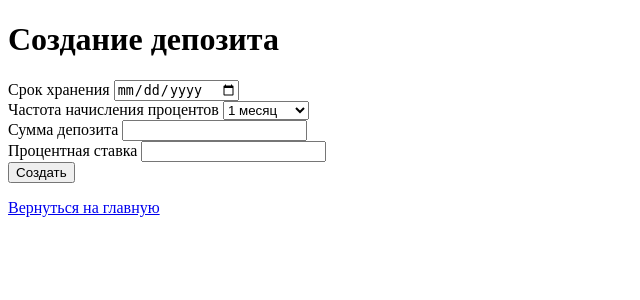
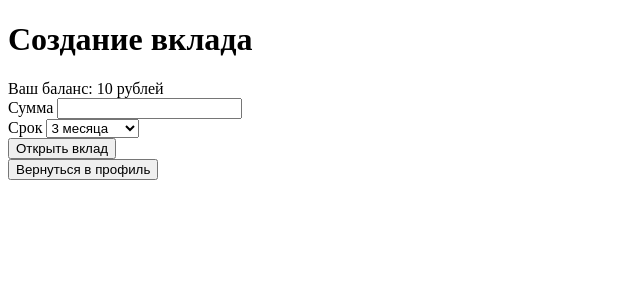
Before and after one commit to davidcitoaa/cursovaya, a Flask app: template templates/create_deposit.html in a window 1280 px wide. Shown: the top 300 px of the page, without its empty margins (0-640 px from the left). Run offline with Flask 3, Linux system fonts and the light colour scheme; the template is opened without the code that fills it: values that come from a table or form of the project are taken from there, most other values are stand-ins (such as "Sample title", 1, 10 or a date in 2020); parts of the project's set-up code (start-up, migrations or seed data) failed here and were passed over.

Commit message:
Добавил отображение вкладов. Исправил неточности.

```diff
--- a/app.py
+++ b/app.py
@@ -1,23 +1,6 @@
-# для того, чтобы код работал, нужно, чтобы была такая таблица:
-# CREATE TABLE IF NOT EXISTS public.deposit
-# (
-#     deposit_id integer NOT NULL DEFAULT nextval('deposit_deposit_id_seq'::regclass),
-#     client_id integer NOT NULL,
-#     storage_period date NOT NULL,
-#     loan_id integer,
-#     interest_capitalization_frequency character varying(255) COLLATE pg_catalog."default" NOT NULL,
-#     CONSTRAINT deposit_pkey PRIMARY KEY (deposit_id),
-#     CONSTRAINT deposit_client_id_fkey FOREIGN KEY (client_id)
-#         REFERENCES public.client (client_id) MATCH SIMPLE
-#         ON UPDATE NO ACTION
-#         ON DELETE NO ACTION,
-#     CONSTRAINT deposit_loan_id_fkey FOREIGN KEY (loan_id)
-#         REFERENCES public.loan (loan_id) MATCH SIMPLE
-#         ON UPDATE NO ACTION
-#         ON DELETE NO ACTION
-# )
+import hashlib
+from datetime import datetime, timedelta
 
-import hashlib
 from flask import Flask, render_template, redirect, url_for
 from peewee import *
 from flask_login import LoginManager, UserMixin, login_user, login_required, logout_user, current_user
@@ -118,6 +101,39 @@ class RegisterForm(FlaskForm):
 
 
 class DepositForm(FlaskForm):
+    duration = SelectField(
+        'Срок вклада',
+        choices=[
+            (3, '3 месяца'),
+            (4, '4 месяца'),
+            (5, '5 месяцев'),
+            (6, '6 месяцев'),
+            (7, '7 месяцев'),
+            (8, '8 месяцев'),
+            (9, '9 месяцев'),
+            (10, '10 месяцев'),
+            (11, '11 месяцев'),
+            (12, '12 месяцев'),
+            (13, '13 месяцев'),
+            (14, '14 месяцев'),
+            (15, '15 месяцев'),
+            (16, '16 месяцев'),
+            (17, '17 месяцев'),
+            (18, '18 месяцев'),
+            (19, '19 месяцев'),
+            (20, '20 месяцев'),
+            (21, '21 месяцев'),
+            (22, '22 месяцев'),
+            (23, '23 месяцев'),
+            (24, '24 месяца'),
+        ],
+        validators=[DataRequired()]
+    )
+    amount = DecimalFieldHTML5('Amount', validators=[DataRequired()])
+    submit = SubmitField('Создать')
+
+
+class DepositForm1(FlaskForm):
     storage_period = DateField(validators=[DataRequired()])
     interest_capitalization_frequency = SelectField(
         'Период капитализации процентов',
@@ -147,6 +163,8 @@ def index():
 @app.route('/login', methods=['GET', 'POST'])
 def login():
     form = LoginForm()
+    for error in form.errors:
+        print(error)
 
     if form.validate_on_submit():
         user = Client.get_or_none(Client.email == form.username.data)
@@ -181,8 +199,8 @@ def register():
 
 # Определение формы для пополнения баланса
 class AddFundsForm(FlaskForm):
-    amount = DecimalFieldHTML5('Amount', validators=[DataRequired()])
-    submit = SubmitField('Add Funds')
+    amount = DecimalFieldHTML5('Введите сумму', validators=[DataRequired()])
+    submit = SubmitField('Пополнить')
 
 
 # Маршрут для пополнения баланса
@@ -213,9 +231,22 @@ def add_funds():
             user_balance.save()
 
         return redirect(url_for('dashboard'))
+    else:
+        for error in form.errors:
+            print(error)
+    user_balance = getClientBalance()
 
-    return render_template('add_funds.html', form=form)
+    return render_template('add_funds.html', form=form, current_balance=user_balance)
 
+
+def getClientBalance():
+    client_balance = ClientBalance.get_or_none(client_id=current_user.client_id)
+    if client_balance is None:
+        client_balance = ClientBalance.create(client_id=current_user, balance=0.0)
+        client_balance.save()
+
+    balance_value = client_balance.balance
+    return balance_value
 
 @app.route('/dashboard')
 @login_required
@@ -228,6 +259,10 @@ def dashboard():
         client_balance.save()
 
     balance_value = client_balance.balance
+
+    # Получаем информацию о депозитах пользователя
+    user_deposits = Deposit.select().join(Loan).where(Deposit.client_id == current_user)
+    print(user_deposits)
 
     # Получаем логин клиента
     name = user.full_name
@@ -247,7 +282,8 @@ def dashboard():
                            name=name,
                            date_of_birth=date_of_birth,
                            email=email,
-                           phone_number=phone)
+                           phone_number=phone,
+                           deposits=user_deposits)
 
 
 @app.route('/logout', methods=['POST'])
@@ -257,44 +293,57 @@ def logout():
     return redirect(url_for('index'))
 
 
-
-@app.route('/create_deposit', methods=['POST'])
+@app.route('/create_deposit', methods=['GET', 'POST'])
 @login_required
 def create_deposit():
     form = DepositForm()
-
+    user_balance = getClientBalance()
     if form.validate_on_submit():
         amount = float(form.amount.data)
-        interest_rate = float(form.interest_rate.data)
-        loan = Loan.create(
-            amount=amount,  # Получаем значение поля формы
-            interest_rate=interest_rate
-        )
-        loan_id = loan
-        print(loan_id)
 
-        client_id = current_user
-        storage_period = form.storage_period.data
-        interest_capitalization_frequency = form.interest_capitalization_frequency.data
+        # Проверка, что сумма депозита меньше баланса пользователя
+        if user_balance < amount:
+            return render_template('create_deposit.html', form=form, error="Недостаточно средств на балансе", current_balance=user_balance)
 
-        print(client_id, storage_period, interest_capitalization_frequency)
+        # Вычитаем сумму депозита из баланса пользователя
+        user_balance = current_user.balance.get()
+
+        # Получаем значение баланса из объекта
+        current_balance = user_balance.balance  # Доступ к реальному значению баланса
+
+        # Обновляем баланс пользователя
+        updated_balance = current_balance - amount
+        user_balance.balance = updated_balance
+        user_balance.save()
+
+        duration = int(form.duration.data)
+        # Определение процентной ставки в зависимости от срока
+        if duration <= 12:
+            interest_rate = 10.0
+        else:
+            interest_rate = 15.0
+
+        # Определение даты окончания депозита
+        end_date = datetime.now() + timedelta(days=duration * 30)
+
+        # Создание займа
+        loan = Loan.create(amount=amount, interest_rate=interest_rate)
+
+        # Создание депозита
         deposit = Deposit.create(
-            client_id=client_id,
-            storage_period=storage_period,
-            interest_capitalization_frequency=interest_capitalization_frequency,
-            loan_id=loan_id,
+            client_id=current_user,
+            storage_period=end_date,
+            interest_capitalization_frequency='1 месяц',
+            loan_id=loan,
         )
         deposit.save()
 
         return redirect(url_for('dashboard'))
     else:
-        # Данные некорректны, выводим ошибки
         for error in form.errors:
             print(error)
 
-        return render_template('create_deposit.html', form=form)
-
-    # return render_template('create_deposit.html', form=form)
+        return render_template('create_deposit.html', form=form, current_balance=user_balance)
 
 
 if __name__ == '__main__':
--- a/templates/create_deposit.html
+++ b/templates/create_deposit.html
@@ -3,53 +3,43 @@
 <head>
     <meta charset="UTF-8">
     <meta name="viewport" content="width=device-width, initial-scale=1.0">
-    <title>Создание депозита</title>
+    <title>Создание вклада</title>
 </head>
 <body>
 
-<h1>Создание депозита</h1>
+<h1>Создание вклада</h1>
+
+<form action="{{ url_for('create_deposit') }}" method="post">
+
+    {% if error %}
+    <p class="error">{{ error }}</p>
+    {% endif %}
+    Ваш баланс: {{ current_balance }} рублей<br>
+
+    <div class="form-group">
+        {{ form.hidden_tag() }}
+        <label for="amount">Сумма</label>
+        {{ form.amount(class="form-control") }}
+        {% if form.amount.errors %}
+            <span class="error">This field is required.</span>
+        {% endif %}
+        <br>
+        <label for="duration">Срок</label>
+        {{ form.duration(class="form-control") }}
+        {% if form.duration.errors %}
+            <span class="error">This field is required.</span>
+        {% endif %}
+    </div>
 
 
 
-<form action="{{ url_for('create_deposit') }}" method="post">
-    {{ form.hidden_tag() }}
-    <div class="form-group">
-        <label for="storage_period">Срок хранения</label>
-        <input type="date" name="storage_period" id="storage_period" class="form-control">
-    </div>
-
-    <div class="form-group">
-        <label for="interest_capitalization_frequency">Частота начисления процентов</label>
-        <select name="interest_capitalization_frequency" id="interest_capitalization_frequency" class="form-control">
-            <option value="1 месяц">1 месяц</option>
-            <option value="3 месяца">3 месяца</option>
-            <option value="6 месяцев">6 месяцев</option>
-            <option value="1 год">1 год</option>
-            <option value="3 года">3 года</option>
-        </select>
-    </div>
-    <div class="form-group">
-        <label for="amount">Сумма депозита</label>
-        <input type="number" name="amount" id="amount" class="form-control">
-        {% for error in form.amount.errors %}
-        <span class="error">{{ error }}</span>
-        {% endfor %}
-    </div>
-
-    <div class="form-group">
-        <label for="interest_rate">Процентная ставка</label>
-        <input type="number" name="interest_rate" id="interest_rate" class="form-control">
-        {% for error in form.interest_rate.errors %}
-        <span class="error">{{ error }}</span>
-        {% endfor %}
-    </div>
 
 
-    <button type="submit" class="btn btn-primary">Создать</button>
-
+    <button type="submit" class="btn btn-primary">Открыть вклад</button>
 </form>
 
-<p><a href="{{ url_for('dashboard') }}">Вернуться на главную</a></p>
-
+<form action="{{ url_for('dashboard') }}" method="get">
+    <button type="submit">Вернуться в профиль</button>
+</form>
 </body>
 </html>
```
Also changed, not shown: templates/add_funds.html (+8 -4 lines), templates/dashboard.html (+22 -5 lines).
